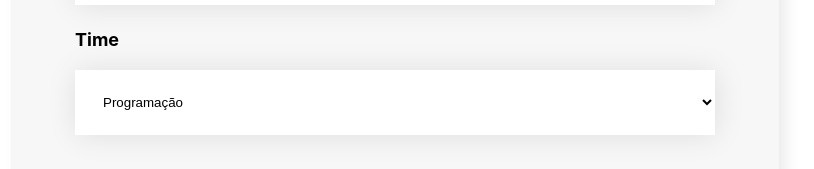
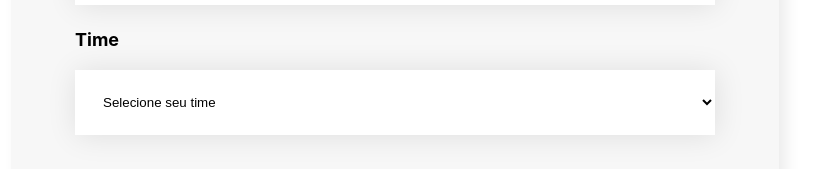
Before and after one commit to JulioPampuch/Organo---React, a React (Create React App) app: page / in a window 1280 px wide. Shown: the part 1062-1231 px from the top of the page, without its empty margins (245-1059 px from the left). Built offline with nearby package versions, Linux system fonts and the light colour scheme.

Commit message:
added 'adicione seu time' option

```diff
--- a/src/App.js
+++ b/src/App.js
@@ -6,6 +6,9 @@ import Team from './components/Team';
 function App() {
 
   const times = [
+    {
+      name: 'Selecione seu time'
+    },
     {
       name: 'Programação',
       primaryColor: '#57C278',
@@ -52,10 +55,10 @@ function App() {
       {times.map((time) => {
         return (
           <Team key={time.name}
-          name={time.name}
-          primaryColor={time.primaryColor}
-          secundaryColor={time.secundaryColor}
-          collaborators={collaborators.filter((collaborator) => collaborator.time === time.name )} />
+            name={time.name}
+            primaryColor={time.primaryColor}
+            secundaryColor={time.secundaryColor}
+            collaborators={collaborators.filter((collaborator) => collaborator.time === time.name)} />
         )
       })}
     </div>
```
